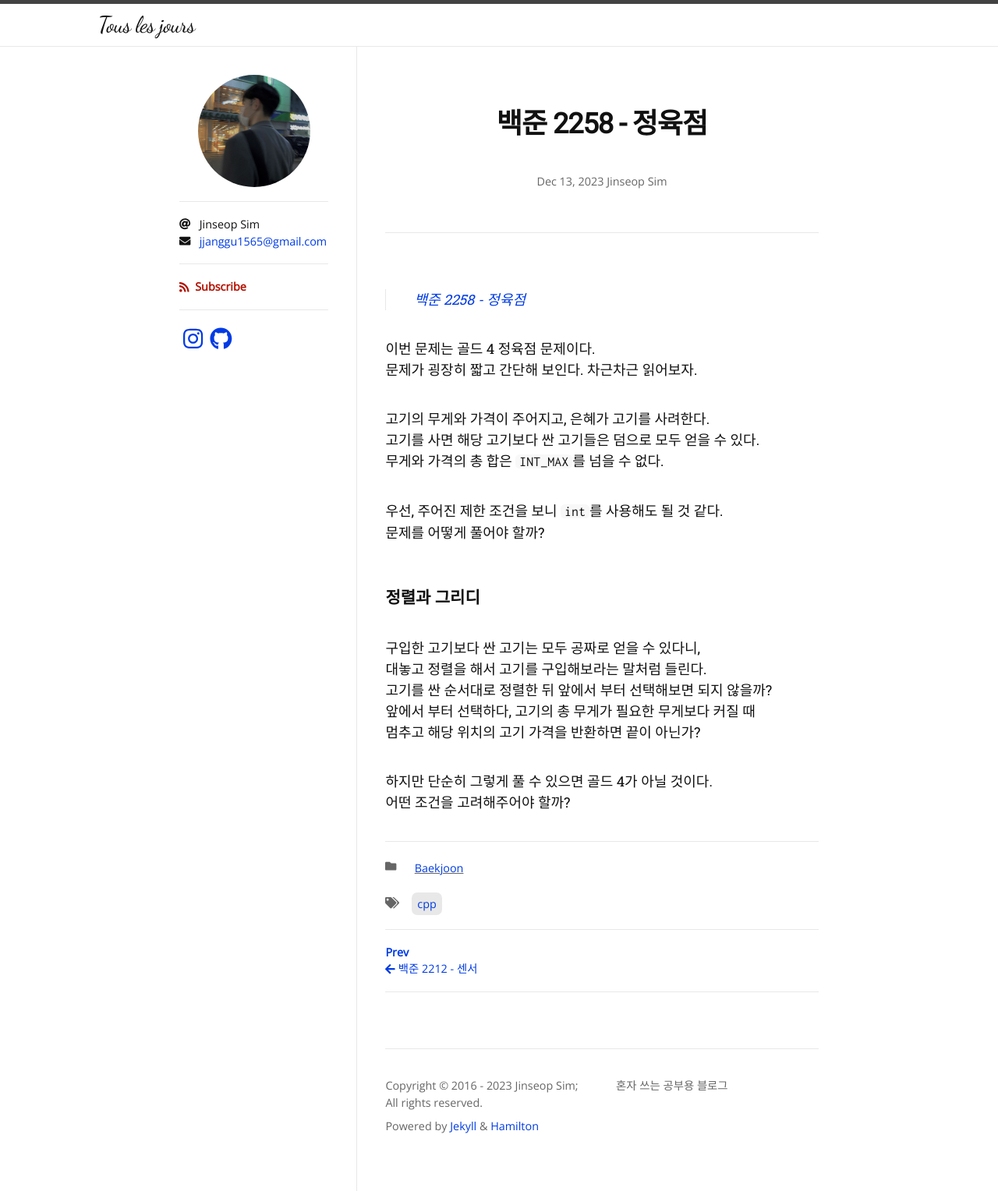
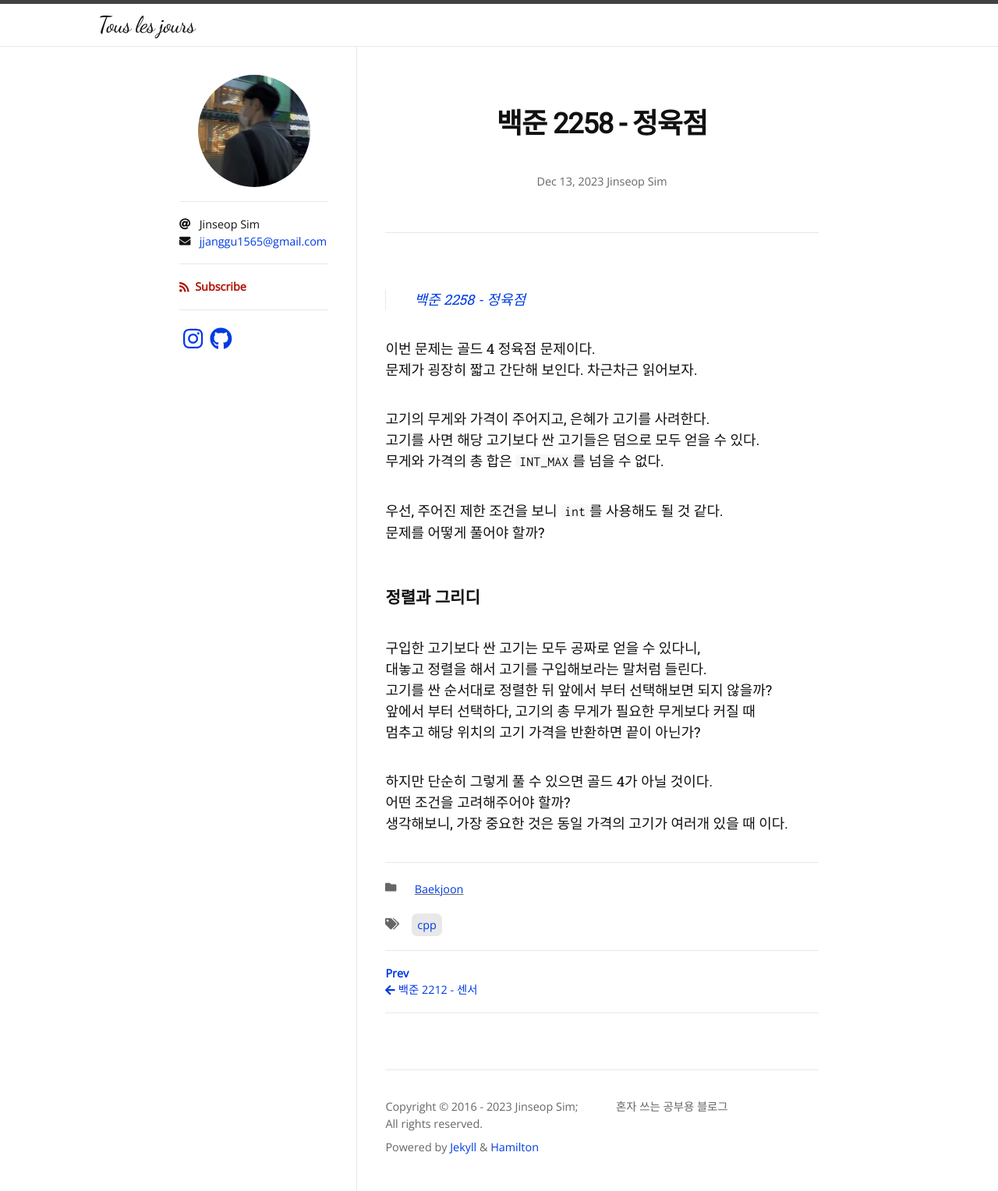
Before and after one commit to Jinseop-Sim/Jinseop-Sim.github.io, a Jekyll site: the page built from _posts/2023-12-13-bj-2258.md, in a window 1280 px wide. Shown: the whole page at 78% size. Built offline with Jekyll 4.4.1, drawn with Linux system fonts in a browser that asks for light colours; nearby versions of some CDN libraries; some web fonts are replaced.

Commit message:
글 수정

```diff
--- a/_posts/2023-12-13-bj-2258.md
+++ b/_posts/2023-12-13-bj-2258.md
@@ -27,3 +27,4 @@ author:
 
 하지만 단순히 그렇게 풀 수 있으면 골드 4가 아닐 것이다.
 어떤 조건을 고려해주어야 할까?
+생각해보니, 가장 중요한 것은 동일 가격의 고기가 여러개 있을 때 이다.
```
